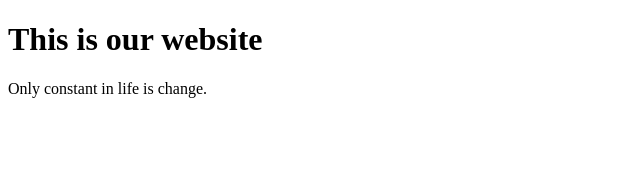
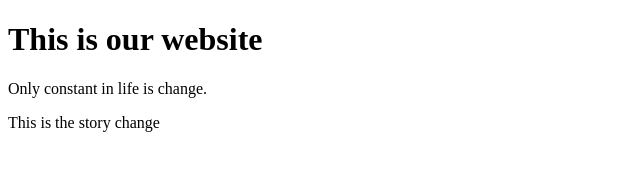
Before and after one commit to smtsuchi/python_prework, a plain HTML site: page index.html in a window 1280 px wide. Shown: the whole page, without its empty margins (0-640 px from the left). Drawn offline with Linux system fonts and the light colour scheme.

Commit message:
story changes

```diff
--- a/index.html
+++ b/index.html
@@ -9,5 +9,6 @@
 <body>
     <h1>This is our website</h1>
     <p>Only constant in life is change.</p>
+    <p>This is the story change</p>
 </body>
 </html>
```
